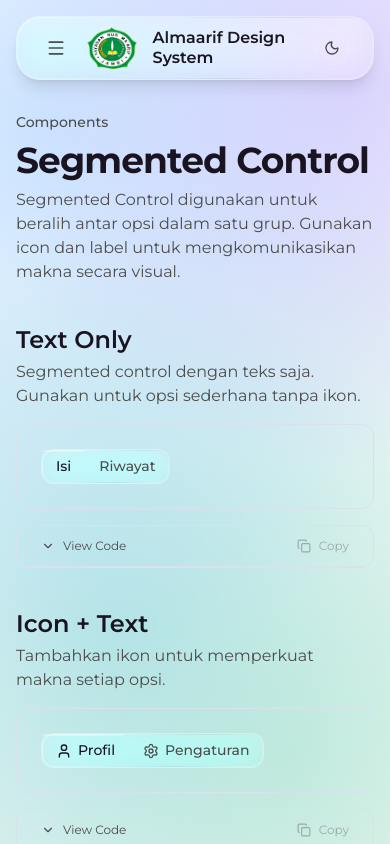
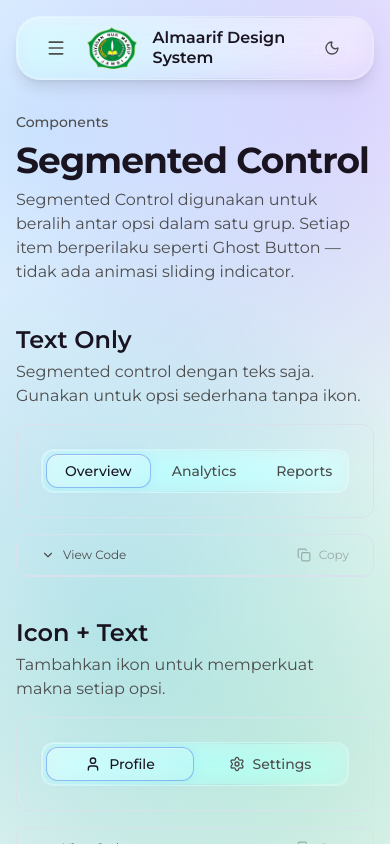
Before and after one commit to fuadrifki/almaarif-jambi-plus, a Next.js app in the folder apps/admin/: page /design/segmented-control in a window 390 px wide. Built offline with nearby package versions, Linux system fonts and the light colour scheme.

Commit message:
fix: sidebar scroll — only nav content scrolls, Surface stays fixed

```diff
--- a/apps/admin/components/ui/segmented-control/segmented-control.tsx
+++ b/apps/admin/components/ui/segmented-control/segmented-control.tsx
@@ -1,6 +1,6 @@
 'use client';
 
-import { createContext, useCallback, useContext, useLayoutEffect, useRef, useState } from 'react';
+import { createContext, useCallback, useContext } from 'react';
 
 import { cn } from '@/lib';
 
@@ -36,10 +36,9 @@ const SegmentedControlItem = ({
   return (
     <button
       type="button"
-      role="radio"
-      aria-checked={isActive}
+      role="tab"
+      aria-selected={isActive}
       disabled={isDisabled}
-      data-active={isActive}
       className={cn(
         'ads-segmented-control__item',
         isActive && 'ads-segmented-control__item--active',
@@ -63,26 +62,6 @@ const SegmentedControlRoot = ({
   className,
   ...props
 }: SegmentedControlProps) => {
-  const containerRef = useRef<HTMLDivElement>(null);
-  const [indicatorStyle, setIndicatorStyle] = useState({ left: 0, width: 0 });
-
-  useLayoutEffect(() => {
-    const container = containerRef.current;
-
-    if (!container) return;
-
-    const activeItem = container.querySelector<HTMLElement>(
-      '.ads-segmented-control__item[data-active="true"]',
-    );
-
-    if (!activeItem) return;
-
-    setIndicatorStyle({
-      left: activeItem.offsetLeft,
-      width: activeItem.offsetWidth,
-    });
-  }, [value, children]);
-
   const items = useCallback(() => {
     const collected: string[] = [];
 
@@ -157,21 +136,11 @@ const SegmentedControlRoot = ({
   return (
     <SegmentedControlContext.Provider value={{ value, onValueChange, disabled }}>
       <div
-        ref={containerRef}
-        role="radiogroup"
+        role="tablist"
         className={cn('ads-segmented-control', className)}
         onKeyDown={handleKeyDown}
         {...props}
       >
-        <div
-          className="ads-segmented-control__indicator"
-          style={{
-            transform: `translateX(${indicatorStyle.left}px)`,
-            width: indicatorStyle.width,
-          }}
-          aria-hidden="true"
-        />
-
         {children}
       </div>
     </SegmentedControlContext.Provider>
--- a/apps/admin/features/ads/components/ads-shell/ads-shell.tsx
+++ b/apps/admin/features/ads/components/ads-shell/ads-shell.tsx
@@ -120,8 +120,10 @@ export const DesignShell = ({ children }: DesignShellProps) => {
 
       {/* Desktop sidebar */}
       <aside className="ads-layout__sidebar p-4">
-        <Surface className="h-full p-4 space-y-3">
-          <NavContent />
+        <Surface className="flex h-full flex-col">
+          <div className="flex-1 min-h-0 overflow-y-auto p-4 space-y-3">
+            <NavContent />
+          </div>
         </Surface>
       </aside>
 
@@ -153,7 +155,7 @@ export const DesignShell = ({ children }: DesignShellProps) => {
                 </button>
               </div>
 
-              <div className="flex-1 overflow-y-auto p-4 space-y-4">
+              <div className="flex-1 min-h-0 overflow-y-auto p-4 space-y-4">
                 <NavContent onNavigate={closeDrawer} />
               </div>
             </Surface>
--- a/apps/admin/features/ads/pages/segmented-control-page.tsx
+++ b/apps/admin/features/ads/pages/segmented-control-page.tsx
@@ -3,19 +3,23 @@
 import { useState } from 'react';
 
 import { SegmentedControl } from '@/components/ui';
-import { Settings, User } from 'lucide-react';
+import { Plus, Settings, User } from 'lucide-react';
 
 import { SectionPreview } from '../components/section-preview';
 
-const codeBasic = `const [value, setValue] = useState('input');
+const codeBasic = `const [value, setValue] = useState('overview');
 
 <SegmentedControl value={value} onValueChange={setValue}>
-  <SegmentedControl.Item value="input">
-    Isi
+  <SegmentedControl.Item value="overview">
+    Overview
   </SegmentedControl.Item>
 
-  <SegmentedControl.Item value="history">
-    Riwayat
+  <SegmentedControl.Item value="analytics">
+    Analytics
+  </SegmentedControl.Item>
+
+  <SegmentedControl.Item value="reports">
+    Reports
   </SegmentedControl.Item>
 </SegmentedControl>`;
 
@@ -23,11 +27,11 @@ const codeIcon = `const [value, setValue] = useState('profile');
 
 <SegmentedControl value={value} onValueChange={setValue}>
   <SegmentedControl.Item value="profile" icon={<User size={16} />}>
-    Profil
+    Profile
   </SegmentedControl.Item>
 
   <SegmentedControl.Item value="settings" icon={<Settings size={16} />}>
-    Pengaturan
+    Settings
   </SegmentedControl.Item>
 </SegmentedControl>`;
 
@@ -35,37 +39,31 @@ const codeDisabled = `const [value, setValue] = useState('active');
 
 <SegmentedControl value={value} onValueChange={setValue}>
   <SegmentedControl.Item value="active">
-    Aktif
+    Active
   </SegmentedControl.Item>
 
   <SegmentedControl.Item value="disabled" disabled>
-    Nonaktif
+    Disabled
   </SegmentedControl.Item>
 </SegmentedControl>`;
 
-const codeControlled = `const [tab, setTab] = useState('overview');
+const codeToolbar = `const [view, setView] = useState('data');
 
-<SegmentedControl value={tab} onValueChange={setTab}>
-  <SegmentedControl.Item value="overview">
-    Ringkasan
+<SegmentedControl value={view} onValueChange={setView}>
+  <SegmentedControl.Item value="action" icon={<Plus size={16} />}>
+    Add Item
   </SegmentedControl.Item>
 
-  <SegmentedControl.Item value="details">
-    Detail
+  <SegmentedControl.Item value="data">
+    View Data
   </SegmentedControl.Item>
-
-  <SegmentedControl.Item value="reviews">
-    Ulasan
-  </SegmentedControl.Item>
-</SegmentedControl>
-
-<p>Tab aktif: {tab}</p>`;
+</SegmentedControl>`;
 
 export const SegmentedControlPage = () => {
-  const [basicValue, setBasicValue] = useState('input');
+  const [basicValue, setBasicValue] = useState('overview');
   const [iconValue, setIconValue] = useState('profile');
   const [disabledValue, setDisabledValue] = useState('active');
-  const [controlledValue, setControlledValue] = useState('overview');
+  const [toolbarValue, setToolbarValue] = useState('data');
 
   return (
     <div className="space-y-10">
@@ -75,8 +73,8 @@ export const SegmentedControlPage = () => {
         <h1 className="text-4xl font-bold tracking-tight">Segmented Control</h1>
 
         <p className="text-secondary">
-          Segmented Control digunakan untuk beralih antar opsi dalam satu grup. Gunakan icon dan
-          label untuk mengkomunikasikan makna secara visual.
+          Segmented Control digunakan untuk beralih antar opsi dalam satu grup. Setiap item
+          berperilaku seperti Ghost Button — tidak ada animasi sliding indicator.
         </p>
       </header>
 
@@ -86,9 +84,11 @@ export const SegmentedControlPage = () => {
         code={codeBasic}
       >
         <SegmentedControl value={basicValue} onValueChange={setBasicValue}>
-          <SegmentedControl.Item value="input">Isi</SegmentedControl.Item>
+          <SegmentedControl.Item value="overview">Overview</SegmentedControl.Item>
 
-          <SegmentedControl.Item value="history">Riwayat</SegmentedControl.Item>
+          <SegmentedControl.Item value="analytics">Analytics</SegmentedControl.Item>
+
+          <SegmentedControl.Item value="reports">Reports</SegmentedControl.Item>
         </SegmentedControl>
       </SectionPreview>
 
@@ -99,11 +99,11 @@ export const SegmentedControlPage = () => {
       >
         <SegmentedControl value={iconValue} onValueChange={setIconValue}>
           <SegmentedControl.Item value="profile" icon={<User size={16} />}>
-            Profil
+            Profile
           </SegmentedControl.Item>
 
           <SegmentedControl.Item value="settings" icon={<Settings size={16} />}>
-            Pengaturan
+            Settings
           </SegmentedControl.Item>
         </SegmentedControl>
       </SectionPreview>
@@ -115,36 +115,36 @@ export const SegmentedControlPage = () => {
       >
         <div className="space-y-4">
           <SegmentedControl value={disabledValue} onValueChange={setDisabledValue}>
-            <SegmentedControl.Item value="active">Aktif</SegmentedControl.Item>
+            <SegmentedControl.Item value="active">Active</SegmentedControl.Item>
 
             <SegmentedControl.Item value="disabled" disabled>
-              Nonaktif
+              Disabled
             </SegmentedControl.Item>
           </SegmentedControl>
 
           <SegmentedControl value="a" onValueChange={() => {}} disabled>
-            <SegmentedControl.Item value="a">Semua</SegmentedControl.Item>
+            <SegmentedControl.Item value="a">All</SegmentedControl.Item>
 
-            <SegmentedControl.Item value="b">Nonaktif</SegmentedControl.Item>
+            <SegmentedControl.Item value="b">Disabled</SegmentedControl.Item>
           </SegmentedControl>
         </div>
       </SectionPreview>
 
       <SectionPreview
-        title="Controlled State"
-        description="Segmented control adalah komponen controlled. Gunakan state untuk mengelola nilai aktif."
-        code={codeControlled}
+        title="Toolbar Pattern"
+        description="Digunakan untuk action toolbar — misalnya beralih antara aksi dan tampilan data."
+        code={codeToolbar}
       >
         <div className="space-y-4">
-          <SegmentedControl value={controlledValue} onValueChange={setControlledValue}>
-            <SegmentedControl.Item value="overview">Ringkasan</SegmentedControl.Item>
+          <SegmentedControl value={toolbarValue} onValueChange={setToolbarValue}>
+            <SegmentedControl.Item value="action" icon={<Plus size={16} />}>
+              Add Item
+            </SegmentedControl.Item>
 
-            <SegmentedControl.Item value="details">Detail</SegmentedControl.Item>
-
-            <SegmentedControl.Item value="reviews">Ulasan</SegmentedControl.Item>
+            <SegmentedControl.Item value="data">View Data</SegmentedControl.Item>
           </SegmentedControl>
 
-          <p className="text-sm text-secondary">Tab aktif: {controlledValue}</p>
+          <p className="text-sm text-secondary">Active: {toolbarValue}</p>
         </div>
       </SectionPreview>
     </div>
--- a/apps/admin/features/attendance/pages/attendance-page-client.tsx
+++ b/apps/admin/features/attendance/pages/attendance-page-client.tsx
@@ -12,7 +12,7 @@ import {
   Surface,
   toast,
 } from '@/components/ui';
-import { ClipboardCheck, History } from 'lucide-react';
+import { ClipboardCheck, History, Plus } from 'lucide-react';
 import { CLASSES, SUBJECTS, TEACHERS } from '@/config/lookups';
 
 import { AttendanceSessionCard } from '../components/attendance-session-card';
@@ -185,7 +185,7 @@ export const AttendancePageClient = ({
         </Surface>
 
         <SegmentedControl value={activeTab} onValueChange={(v) => setActiveTab(v as Tab)}>
-          <SegmentedControl.Item value="input" icon={<ClipboardCheck size={16} />}>
+          <SegmentedControl.Item value="input" icon={<Plus size={16} />}>
             Isi Absensi
           </SegmentedControl.Item>
 
@@ -196,18 +196,14 @@ export const AttendancePageClient = ({
 
         {activeTab === 'input' && (
           <div className="grid gap-4 grid-cols-2">
-            <Field label="Kelas" required>
-              <Select options={CLASSES} value={classId} placeholder="Pilih" onChange={setClassId} />
-            </Field>
+            <Select options={CLASSES} value={classId} placeholder="Kelas" onChange={setClassId} />
 
-            <Field label="Mata Pelajaran" required>
-              <Select
-                options={SUBJECTS}
-                value={subjectId}
-                placeholder="Pilih"
-                onChange={setSubjectId}
-              />
-            </Field>
+            <Select
+              options={SUBJECTS}
+              value={subjectId}
+              placeholder="Mata Pelajaran"
+              onChange={setSubjectId}
+            />
           </div>
         )}
 
--- a/apps/admin/styles/components/layout.css
+++ b/apps/admin/styles/components/layout.css
@@ -21,7 +21,7 @@
   grid-area: sidebar;
 
   min-height: 0;
-  overflow-y: auto;
+  overflow: hidden;
 }
 
 .ads-layout__content {
--- a/apps/admin/styles/components/segmented-control.css
+++ b/apps/admin/styles/components/segmented-control.css
@@ -1,10 +1,21 @@
+/* ==============================
+   ADS Segmented Control
+   Button-group style — no sliding indicator.
+   Each item behaves like a Ghost Button.
+   ============================== */
+
 .ads-segmented-control {
   position: relative;
+
   display: inline-flex;
-  padding: var(--spacing-1);
+  gap: 2px;
+
+  padding: 4px;
+
   border-radius: var(--radius-xl);
   background: var(--surface);
   border: 1px solid rgb(255 255 255 / 0.22);
+
   -webkit-backdrop-filter: blur(var(--blur-lg)) saturate(190%) brightness(1.08);
   backdrop-filter: blur(var(--blur-lg)) saturate(190%) brightness(1.08);
 }
@@ -29,59 +40,88 @@
   pointer-events: none;
 }
 
-.ads-segmented-control__indicator {
-  position: absolute;
-  top: var(--spacing-1);
-  left: var(--spacing-1);
-  height: calc(100% - var(--spacing-1) * 2);
-  border-radius: calc(var(--radius-xl) - 2px);
-  background: var(--button-secondary);
-  border: 1px solid var(--button-secondary-border);
-  box-shadow: inset 0 1px 0 rgb(255 255 255 / 0.35), var(--button-secondary-shadow);
-  -webkit-backdrop-filter: blur(var(--blur-lg)) saturate(180%);
-  backdrop-filter: blur(var(--blur-lg)) saturate(180%);
-  transition: transform 0.2s var(--motion-ease), width 0.2s var(--motion-ease);
-  pointer-events: none;
-  will-change: transform, width;
-}
+/* ---- Item (Ghost Button base) ---- */
 
 .ads-segmented-control__item {
   position: relative;
+
   display: inline-flex;
   align-items: center;
   justify-content: center;
-  gap: 6px;
-  padding: 6px 14px;
-  border: none;
+  gap: 0.5rem;
+
+  height: 34px;
+  padding: 0 18px;
+
+  border-radius: var(--radius-xl);
+  border: 1px solid transparent;
+
   background: transparent;
-  border-radius: calc(var(--radius-xl) - 2px);
+
   font-size: 0.875rem;
   font-weight: 500;
   color: var(--text-secondary);
+
   cursor: pointer;
-  transition: color 0.15s ease;
-  z-index: 1;
   user-select: none;
   -webkit-tap-highlight-color: transparent;
   outline: none;
+
+  transition:
+    color 0.2s ease,
+    background-color 0.2s ease,
+    border-color 0.2s ease,
+    box-shadow 0.2s ease,
+    filter 0.2s ease;
 }
+
+/* Inactive: subtle hover (matches Ghost Button) */
 
 .ads-segmented-control__item:hover:not(.ads-segmented-control__item--active):not(:disabled) {
   color: var(--text-primary);
+  background: var(--button-ghost-hover);
 }
+
+.ads-segmented-control__item:active:not(.ads-segmented-control__item--active):not(:disabled) {
+  filter: brightness(0.92);
+  background: color-mix(in srgb, var(--button-ghost-hover) 82%, gray);
+}
+
+/* Active: brand border + glass background + primary text + subtle shadow */
 
 .ads-segmented-control__item--active {
   color: var(--text-primary);
+
+  border-color: color-mix(in srgb, var(--brand) 40%, transparent);
+
+  background: var(--button-secondary);
+
+  -webkit-backdrop-filter: blur(var(--blur-lg)) saturate(180%);
+  backdrop-filter: blur(var(--blur-lg)) saturate(180%);
+
+  box-shadow:
+    inset 0 1px 0 rgb(255 255 255 / 0.35),
+    0 0 12px color-mix(in srgb, var(--brand) 8%, transparent);
 }
 
+.ads-segmented-control__item--active:hover {
+  filter: brightness(1.02);
+}
+
+/* Disabled */
+
 .ads-segmented-control__item:disabled {
+  cursor: not-allowed;
   opacity: 0.55;
-  cursor: not-allowed;
 }
+
+/* Focus visible */
 
 .ads-segmented-control__item:focus-visible {
   box-shadow: 0 0 0 3px color-mix(in srgb, var(--brand) 28%, transparent);
 }
+
+/* ---- Icon ---- */
 
 .ads-segmented-control__icon {
   display: inline-flex;
@@ -89,3 +129,16 @@
   width: 16px;
   height: 16px;
 }
+
+/* ---- Responsive: stack on small screens ---- */
+
+@media (max-width: 480px) {
+  .ads-segmented-control {
+    display: inline-flex;
+    width: 100%;
+  }
+
+  .ads-segmented-control__item {
+    flex: 1;
+  }
+}
```
Also changed, not shown: 1 other file (tests, documents, lock files or other folders).
